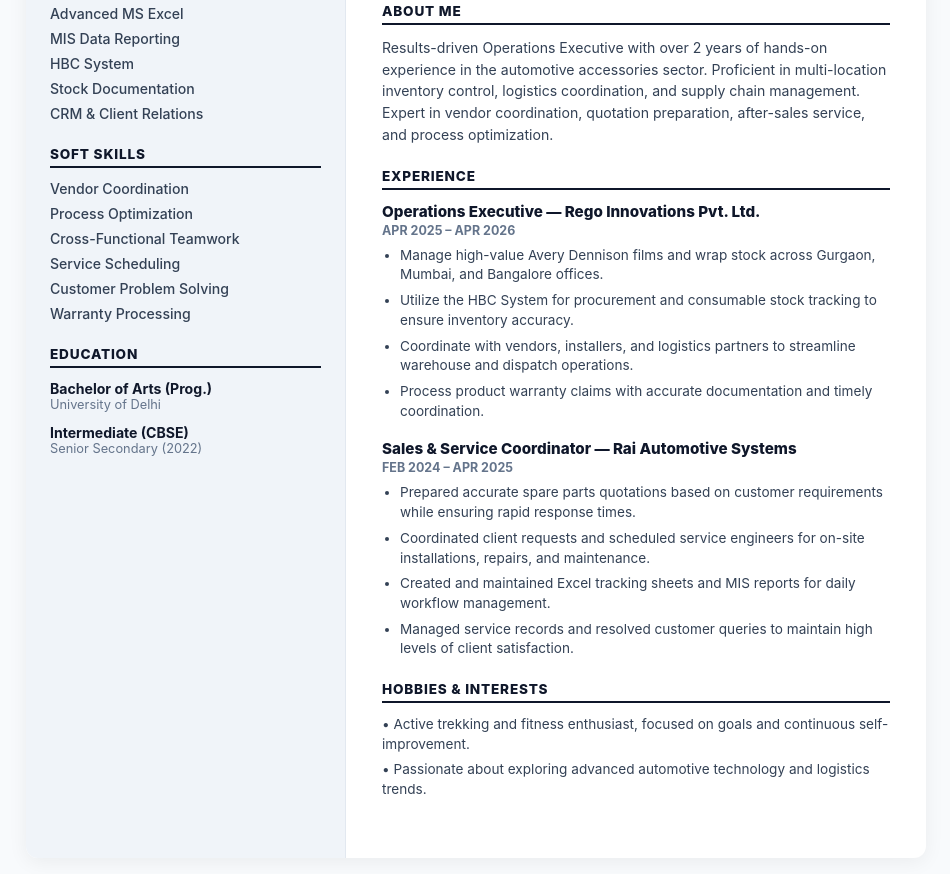
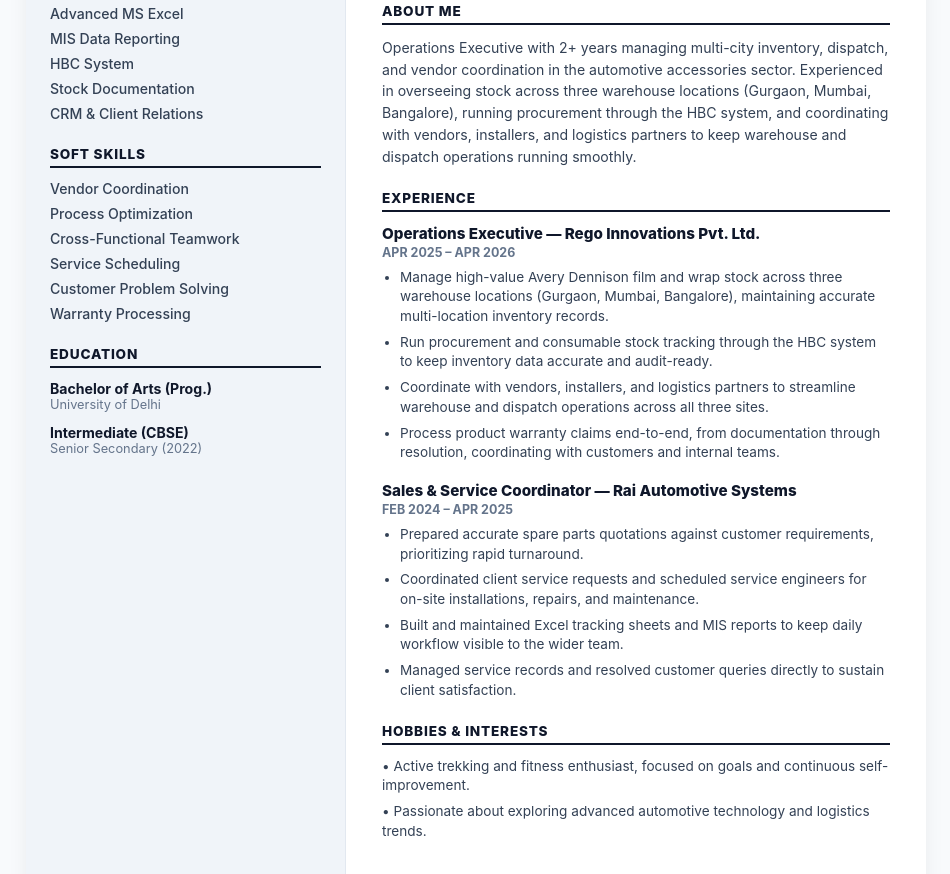
Before and after one commit to Ayush-Jain-CV/Ayush-CV, a plain HTML site: page index.html in a window 1280 px wide. Shown: the part 226-1100 px from the top of the page, without its empty margins (164-1114 px from the left). Drawn offline with Linux system fonts and the light colour scheme.

Commit message:
Update index.html

```diff
--- a/index.html
+++ b/index.html
@@ -326,7 +326,7 @@
         <section class="main-section">
             <h2 class="main-title">About Me</h2>
             <p class="summary">
-                Results-driven Operations Executive with over 2 years of hands-on experience in the automotive accessories sector. Proficient in multi-location inventory control, logistics coordination, and supply chain management. Expert in vendor coordination, quotation preparation, after-sales service, and process optimization.
+                Operations Executive with 2+ years managing multi-city inventory, dispatch, and vendor coordination in the automotive accessories sector. Experienced in overseeing stock across three warehouse locations (Gurgaon, Mumbai, Bangalore), running procurement through the HBC system, and coordinating with vendors, installers, and logistics partners to keep warehouse and dispatch operations running smoothly.
             </p>
         </section>
 
@@ -337,10 +337,10 @@
                 <h3 class="exp-role">Operations Executive — Rego Innovations Pvt. Ltd.</h3>
                 <p class="exp-date">APR 2025 – APR 2026</p>
                 <ul class="bullet-list">
-                    <li>Manage high-value Avery Dennison films and wrap stock across Gurgaon, Mumbai, and Bangalore offices.</li>
-                    <li>Utilize the HBC System for procurement and consumable stock tracking to ensure inventory accuracy.</li>
-                    <li>Coordinate with vendors, installers, and logistics partners to streamline warehouse and dispatch operations.</li>
-                    <li>Process product warranty claims with accurate documentation and timely coordination.</li>
+                    <li>Manage high-value Avery Dennison film and wrap stock across three warehouse locations (Gurgaon, Mumbai, Bangalore), maintaining accurate multi-location inventory records.</li>
+                    <li>Run procurement and consumable stock tracking through the HBC system to keep inventory data accurate and audit-ready.</li>
+                    <li>Coordinate with vendors, installers, and logistics partners to streamline warehouse and dispatch operations across all three sites.</li>
+                    <li>Process product warranty claims end-to-end, from documentation through resolution, coordinating with customers and internal teams.</li>
                 </ul>
             </article>
 
@@ -348,10 +348,10 @@
                 <h3 class="exp-role">Sales & Service Coordinator — Rai Automotive Systems</h3>
                 <p class="exp-date">FEB 2024 – APR 2025</p>
                 <ul class="bullet-list">
-                    <li>Prepared accurate spare parts quotations based on customer requirements while ensuring rapid response times.</li>
-                    <li>Coordinated client requests and scheduled service engineers for on-site installations, repairs, and maintenance.</li>
-                    <li>Created and maintained Excel tracking sheets and MIS reports for daily workflow management.</li>
-                    <li>Managed service records and resolved customer queries to maintain high levels of client satisfaction.</li>
+                    <li>Prepared accurate spare parts quotations against customer requirements, prioritizing rapid turnaround.</li>
+                    <li>Coordinated client service requests and scheduled service engineers for on-site installations, repairs, and maintenance.</li>
+                    <li>Built and maintained Excel tracking sheets and MIS reports to keep daily workflow visible to the wider team.</li>
+                    <li>Managed service records and resolved customer queries directly to sustain client satisfaction.</li>
                 </ul>
             </article>
         </section>
```
